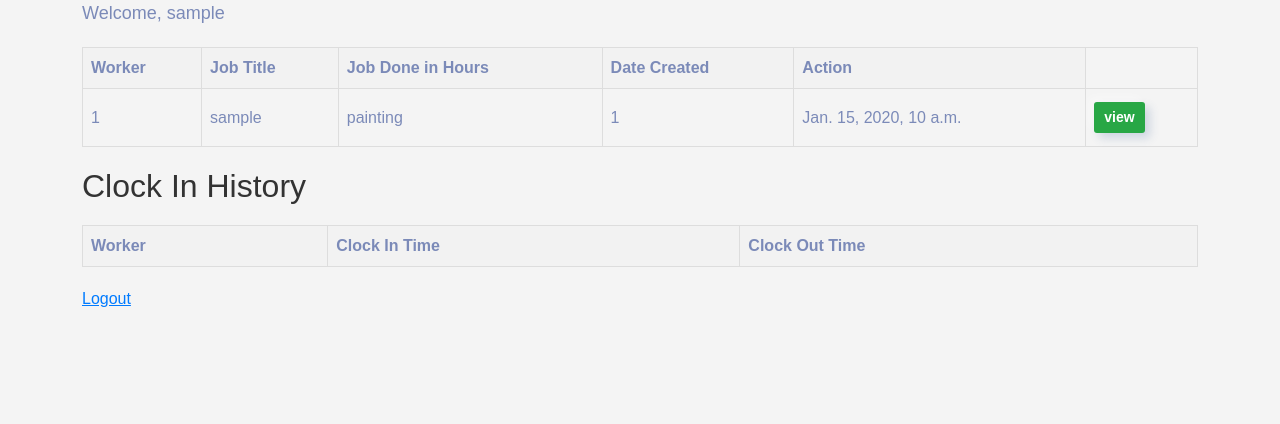
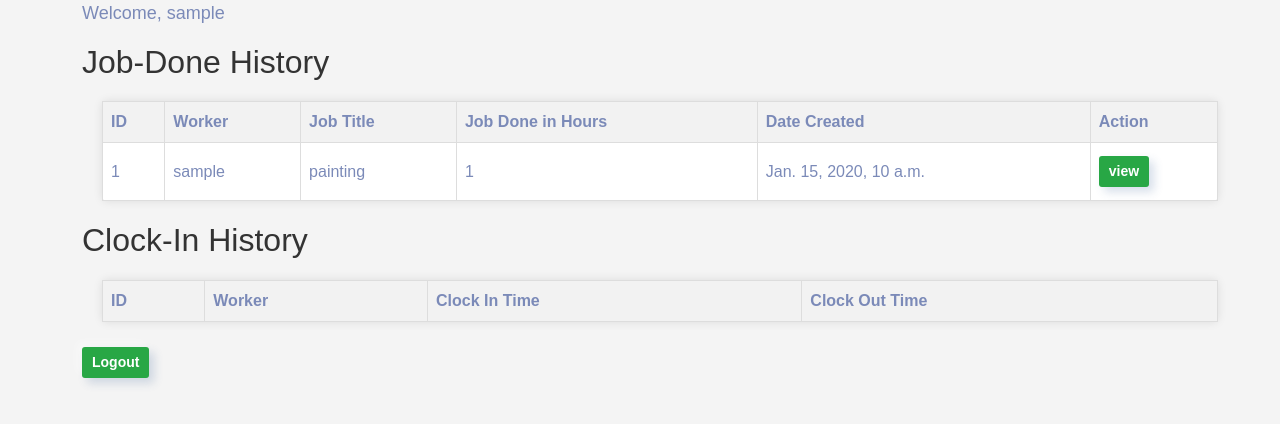
Before and after one commit to RimPeter/employeeapp-ver6, a Django app: page /dashboard/ in a window 1280 px wide. Shown: the part 56-480 px from the top of the page. Run offline with Django 4.2, Linux system fonts and the light colour scheme; a user stored in the database is signed in; tables that the repository leaves empty hold one stand-in row (values such as "Sample post"); lists and menus that the app fills with data are empty.

Commit message:
Add style to dashboard.html and create-record.html

```diff
--- a/employeeapp/static/css/style.css
+++ b/employeeapp/static/css/style.css
@@ -41,12 +41,25 @@ a.btn {
     margin: 5px 0;
 }
 
-a.btn-success {
+a.btn-success, .report {
     background-color: #28a745;
 }
 
-a.btn-success:hover {
+.createbtn {
+    color: #fff;
     background-color: #218838;
+}
+
+a.btn-success:hover, .report:hover {
+    background-color: #218838;
+}
+
+.frame {
+    margin: 20px;
+    padding: 20px;
+    background-color: #fff;
+    border-radius: 5px;
+    box-shadow: 0 0 10px rgba(0, 0, 0, 0.1);
 }
 
 h2 {
@@ -64,3 +77,7 @@ a {
 a:hover {
     text-decoration: underline;
 }
+
+#id_job_done_in_hours {
+    width: 50px;
+}
--- a/employeeapp/templates/employeeapp/create-record.html
+++ b/employeeapp/templates/employeeapp/create-record.html
@@ -1,16 +1,16 @@
 {% extends 'employeeapp/base.html' %}
 
 {% block content %}
-<div class="container bg-light shadow-md p-5 form-layout">
+<div class="container bg-light shadow-md p-5 form-layout frame">
     <h3>Create New Record</h3>
     <h6>Fill in the details below to create a new job record.</h6>
     <hr>
     <form method="POST" autocomplete="off">
         {% csrf_token %}
         {{ form.as_p }}
-        <button type="submit" class="btn btn-primary">Create</button>
+        <button type="submit" class="btn btn-success btn-sm createbtn">Create</button>
     </form>
     <br>
-    <a href="{% url 'dashboard' %}" class="btn btn-secondary">Return to Dashboard &nbsp; <i class="fa fa-arrow-left" aria-hidden="true"></i></a>
+    <a href="{% url 'dashboard' %}" class="btn btn-success btn-sm">Return to Dashboard &nbsp; <i class="fa fa-arrow-left" aria-hidden="true"></i></a>
 </div>
 {% endblock %}
--- a/employeeapp/templates/employeeapp/dashboard.html
+++ b/employeeapp/templates/employeeapp/dashboard.html
@@ -2,9 +2,11 @@
 
 {% block content %}
         <p>Welcome, {{ user.username }}</p>
-    <table>
+        <h2>Job-Done History</h2>
+    <table class="frame">
         <thead>
             <tr>
+                <th>ID</th>
                 <th>Worker</th>
                 <th>Job Title</th>
                 <th>Job Done in Hours</th>
@@ -26,11 +28,12 @@
         </tbody>
     </table>
 
-<h2>Clock In History</h2>
+<h2>Clock-In History</h2>
 
-<table>
+<table class="frame">
   <thead>
     <tr>
+        <th>ID</th>
       <th>Worker</th>
       <th>Clock In Time</th>
       <th>Clock Out Time</th>
@@ -48,5 +51,5 @@
   </tbody>
 </table>
 
-    <a href="{% url 'logout' %}">Logout</a>
+    <a href="{% url 'logout' %}" class="btn btn-success btn-sm">Logout</a>
 {% endblock %}
```
Also changed, not shown: employeeapp/templates/employeeapp/view-record.html (+4 -5 lines).
